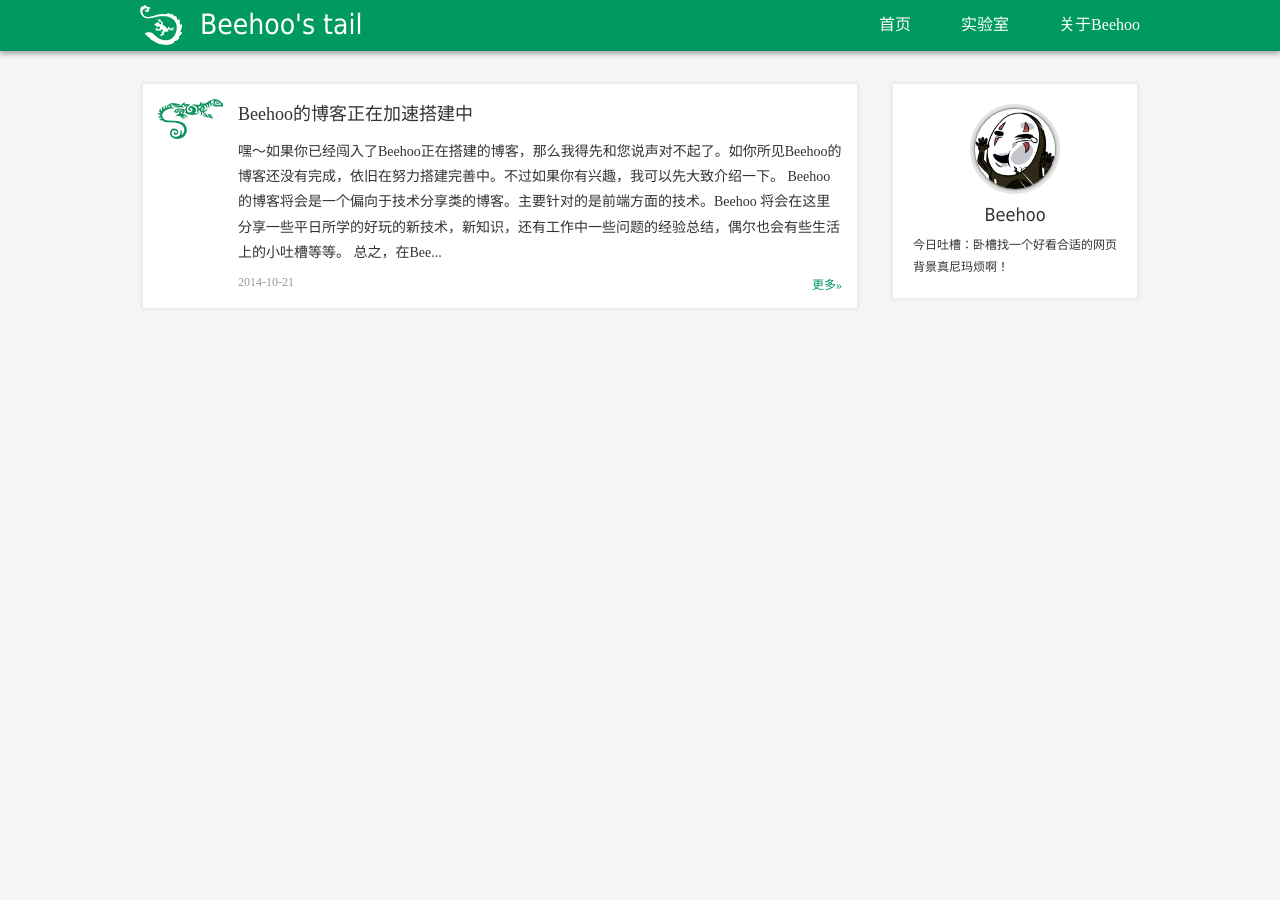
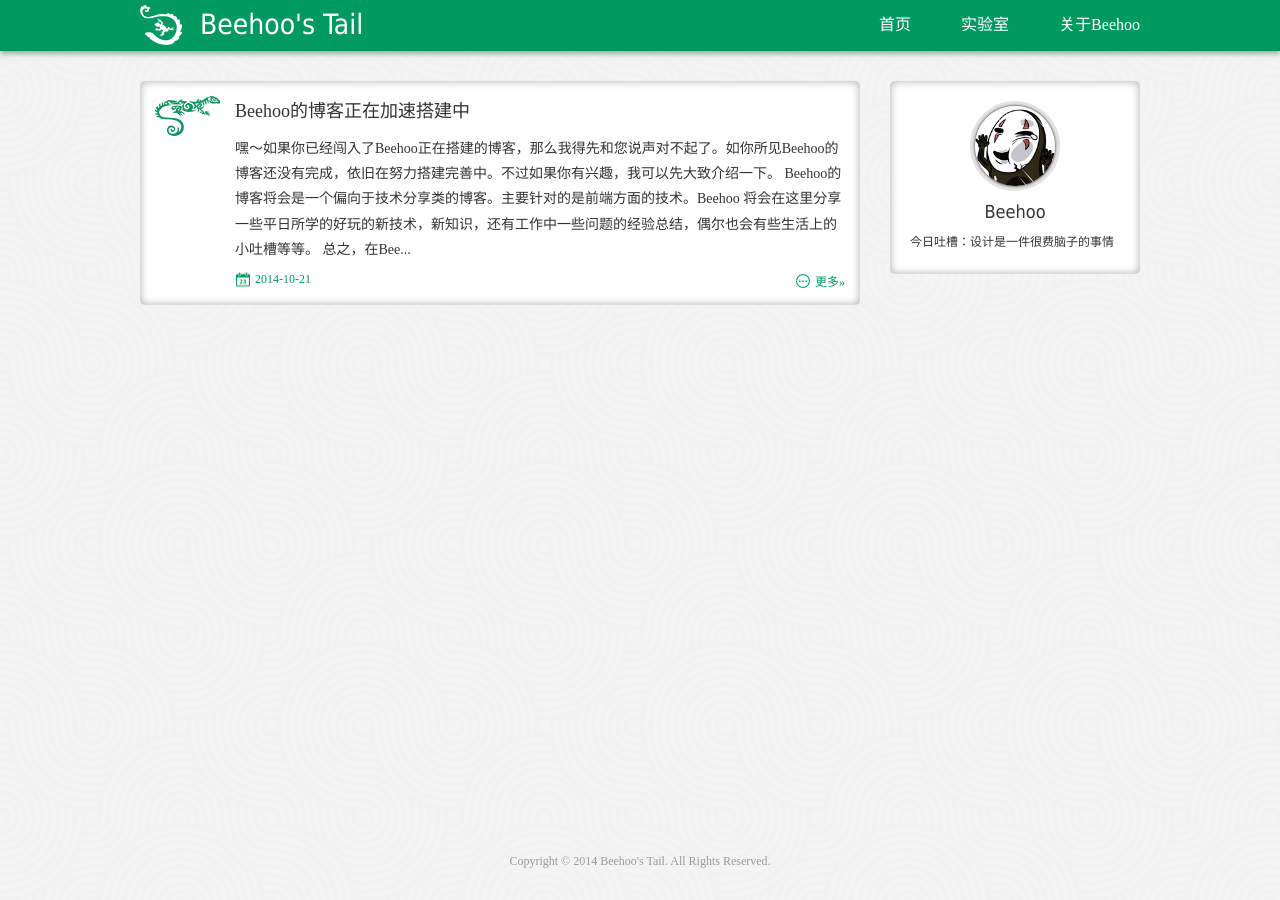
Before and after one commit to beehoo/beehoo.github.io, a Jekyll site: the page built from index.html, in a window 1280 px wide. Built offline with Jekyll 4.4.1, drawn with Linux system fonts in a browser that asks for light colours; some web fonts are replaced.

Commit message:
小优化

```diff
--- a/_includes/footer.html
+++ b/_includes/footer.html
@@ -1,4 +1,5 @@
 <footer class="footer">
+	<p class="tc">Copyright © 2014 <a href="http://beehoo.github.io">Beehoo's Tail</a>. All Rights Reserved.</p>
 </footer>
 
 <script src="{{ "/js/jquery-1.11.1.min.js" | prepend: site.baseurl }}"></script>
--- a/_includes/header.html
+++ b/_includes/header.html
@@ -1,11 +1,6 @@
 <header class="header">
 	<div class="wp clearfix">
-		<!--<a class="logo fl" href="{{ "/" | prepend:site.baseurl }}"><img alt="" src="{{ "/images/user_img.png" | prepend: site.baseurl }}"></a>-->
-		<a class="logo fl" href="{{ "/" | prepend:site.baseurl }}">Beehoo's tail</a>
-		<!--<div class="des fl ml20 mt10">
-			<h1>Beehoo's tail</h1>
-			<p>燃烧自己，温暖自己</p>
-		</div><-->
+		<a class="logo fl" href="{{ "/" | prepend:site.baseurl }}">Beehoo's Tail</a>
 		<ul class="nav fr clearfix">
 			<li><a href="{{ "/" | prepend:site.baseurl }}">首页</a></li>
 			<li><a href="javascript:;">实验室</a></li>
--- a/css/style.css
+++ b/css/style.css
@@ -1,7 +1,7 @@
 @charset "utf-8";
 @import url(http://fonts.useso.com/css?family=Pacifico);
 
-html {background:#f5f5f5;}
+html {background:url(../images/bg.png) #f5f5f5 repeat;}
 body {font-family:"microsoft YaHei"; color:#333;}
 a:hover {text-decoration:none;}
 ::-moz-selection {background:#009a61; color:#fff;}
@@ -13,14 +13,15 @@ a:hover {text-decoration:none;}
 .nav li {float:left; margin-left:50px; line-height:50px;}
 .nav a {color:#fff; font-size:16px;}
 .left_wp {width:720px;}
-.content {margin-bottom:30px; padding:15px; background:#fff; border:3px solid #eee; border-radius:5px;}
+.content {margin-bottom:30px; padding:15px; background:#fff; border-radius:5px; box-shadow:0 0 8px #aaa inset;}
 .content h2 {font-size:18px; background:url(../images/title_bg.png) no-repeat left top; padding-left:80px; height:40px;}
 .content h2 a {color:#333; transition:color .5s;}
 .content h2 a:hover {color:#009a61; transition:color .5s;}
 .content article {line-height:180%; font-size:14px; padding-left:80px;}
 .ft_tags {padding-left:80px;}
-.content .date {color:#999;}
-.content .more {color:#009a61;}
+.content .date, .content .more {color:#009a61; padding-left:20px;}
+.content .date {background:url(../images/date_icon.png) no-repeat left center;}
+.content .more {background:url(../images/more_icon.png) no-repeat left center;}
 .post_title {font-size:24px; margin-bottom:20px; text-align:center;}
 .post_content p {line-height:180%; font-size:16px; text-indent:2em; margin-bottom:10px;}
 .post_info {color:#999; font-size:14px; margin-bottom:20px;}
@@ -29,8 +30,10 @@ a:hover {text-decoration:none;}
 .share_to {display:inline-block; zoom:1; *display:inline; margin:6px 6px 6px 0;}
 .ds-powered-by {display:none;}
 .right_wp {width:250px;}
-.bloggerInfo {border:3px solid #eee; border-radius:5px; padding:20px; background:#fff;}
+.bloggerInfo {border-radius:5px; padding:20px; background:#fff; box-shadow:0 0 8px #aaa inset;}
 .blogger_img {width:80px; height:80px; border:5px solid rgba(200,200,200,.5); border-radius:50%; margin:0 auto; -webkit-transform:scale(1,1); transform:scale(1,1); transition:all .8s;}
 .blogger_img img {border-radius:50%; width:100%; height:100%; box-shadow:0 0 3px #000;}
 .blogger_img:hover {-webkit-transform:scale(1.2,1.2); transform:scale(1.2,1.2); transition:all .8s;}
 .blogger_name {font-family:'Pacifico',tahoma,arial,"microsoft YaHei"; font-size:18px; margin-top:10px;}
+.footer {margin:30px auto; color:#999;}
+.footer a {color:#999;}
--- a/index.html
+++ b/index.html
@@ -7,7 +7,7 @@ title: "壁虎的尾巴"
 	<div class="left_wp fl">
 	{% for post in site.posts %}
 		<div class="content">
-			<h2><a href="{{ site.baseurl }}{{ post.url }}">{{ post.title }}</a></h2>
+			<h2><a title="{{ post.title }}" href="{{ site.baseurl }}{{ post.url }}">{{ post.title }}</a></h2>
 			<article>{{ post.content }}</article>
 			<p class="ft_tags clearfix mt10">
 				<span class="date fl">{{ post.date | date: "%F" }}</span>
@@ -21,7 +21,7 @@ title: "壁虎的尾巴"
 		<div class="bloggerInfo">
 			<div class="blogger_img"><img alt="" src="{{ "/images/user_img.png" | prepend:site.baseurl }}" /></div>
 			<p class="blogger_name tc">Beehoo</p>
-			<p class="mt10 lh180">今日吐槽：卧槽找一个好看合适的网页背景真尼玛烦啊！</p>
+			<p class="mt10 lh180">今日吐槽：设计是一件很费脑子的事情</p>
 		</div><!--/bloggerInfo-->
 	</div><!--/right_wp-->
 </div><!--/wp-->
--- a/js/main.js
+++ b/js/main.js
@@ -10,4 +10,6 @@ $(function(){
 		};
 	});
 
+	$(".wp").css("min-height",$(window).height() - 157);
+
 });
```
Also changed, not shown: images/bg.png (added), images/date_icon.png (added), images/more_icon.png (added), images/plant.png (deleted), 8 other files.
